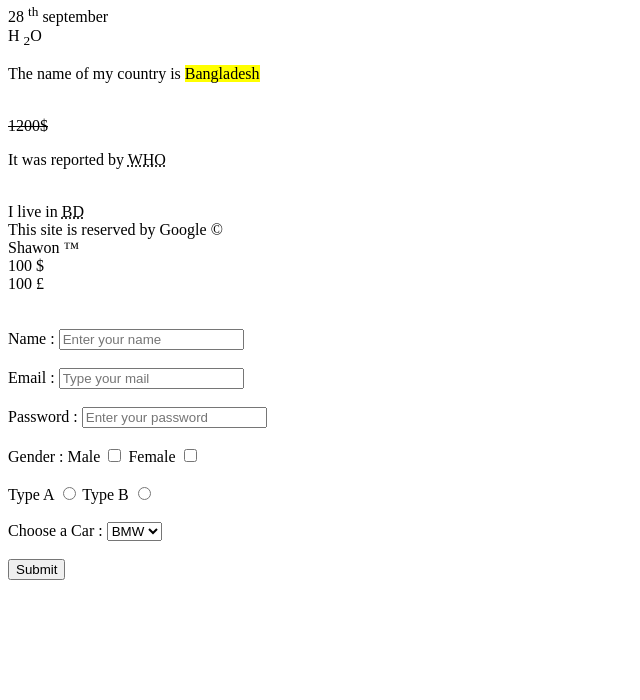
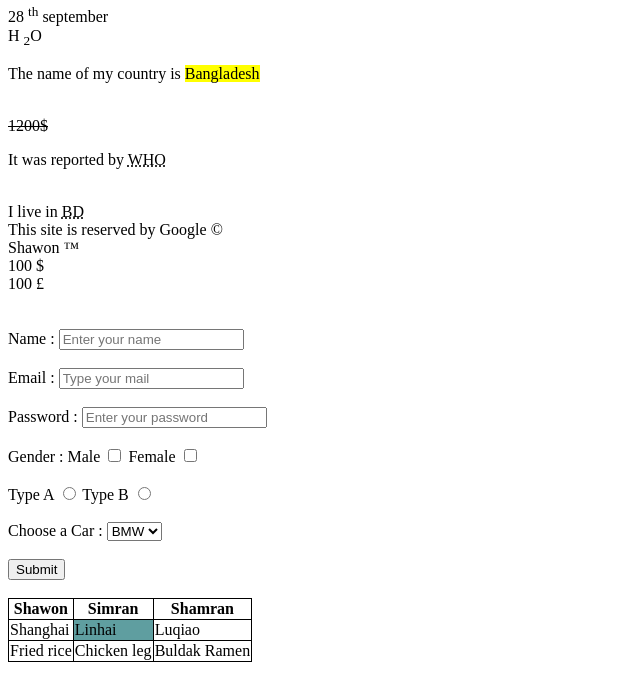
Before and after one commit to Shawon986/Restart_web_development, a plain HTML site: page HTML 7/index.html in a window 1280 px wide. Shown: the part 720-1420 px from the top of the page, without its empty margins (0-640 px from the left). Before the commit the page ends 1398 px from the top, so only its background shows below. Drawn offline with Linux system fonts and the light colour scheme.

Commit message:
html table

```diff
--- a/HTML 7/index.html
+++ b/HTML 7/index.html
@@ -4,8 +4,18 @@
     <meta charset="UTF-8">
     <meta name="viewport" content="width=device-width, initial-scale=1.0">
     <title>Html website</title>
+
 </head>
 <body>
+    <style>
+        table,th,td{
+            border: 1px solid;
+            border-collapse: collapse;
+        }
+        .linhai{
+            background-color: cadetblue;
+        }
+    </style>
 
     <h1>This is my first website</h1>
     <hr>
@@ -70,7 +80,7 @@
         <label for="text">Gender :</label>
         <span>Male</span>
         <input type="checkbox">
-        Female
+        <span>Female</span>
         <input type="checkbox"><br><br>
 
         <label for="text">Type A</label>
@@ -90,7 +100,25 @@
         <input type="submit">
 
 
-    </form>
+    </form><br>
+
+    <table>
+        <tr>
+            <th>Shawon</th>
+            <th>Simran</th>
+            <th>Shamran</th>
+        </tr>
+        <tr>
+            <td>Shanghai</td>
+            <td class="linhai">Linhai</td>
+            <td>Luqiao</td>
+        </tr>
+        <tr>
+            <td>Fried rice</td>
+            <td>Chicken leg</td>
+            <td>Buldak Ramen</td>
+        </tr>
+    </table>
 
 
    <br><br><br><br><br>
```
Also changed, not shown: Project_01/index.html (line endings or trailing spaces).
